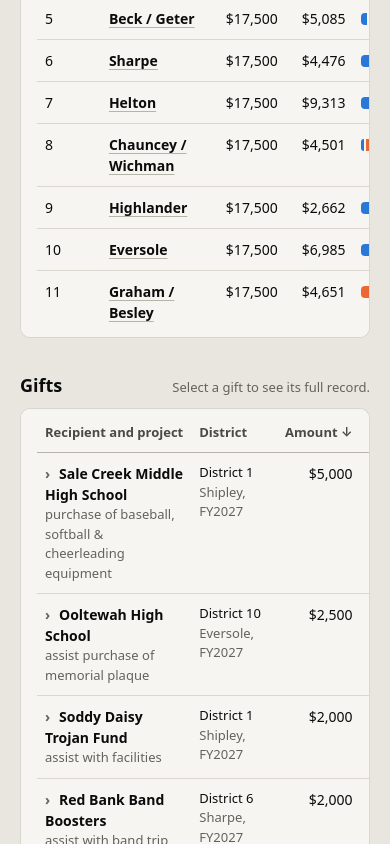
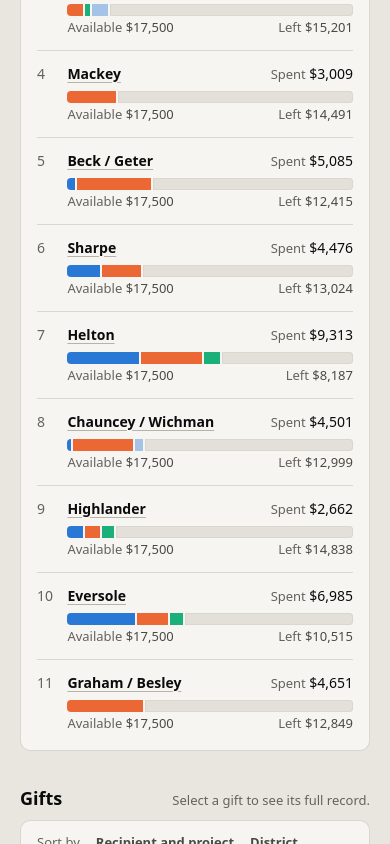
Before and after one commit to sixoverme/hamco-discretionary, a plain HTML site: page site/index.html in a window 390 px wide. Shown: the part 1520-2364 px from the top of the page. Drawn offline with Linux system fonts and the light colour scheme.

Commit message:
Stack the commissioner and gift tables on phones
Rows become stacked blocks under 640px wide so nothing scrolls sideways.
Desktop layout is unchanged.

Co-Authored-By: Claude Opus 5.5 <noreply@anthropic.com>
Claude-Session: https://claude.ai/code/session_018Nv6noDB8XNToefnpjYJ7K

```diff
--- a/site/app.js
+++ b/site/app.js
@@ -333,13 +333,13 @@
 
       const open = () => openCommissioner(p.district, p.commissioner);
       return el("tr", { class: "row", onclick: (e) => { if (!e.target.closest("button, .bar span")) open(); } },
-        el("td", {}, p.district),
-        el("td", {},
+        el("td", { class: "c-dist" }, p.district),
+        el("td", { class: "c-name" },
           el("button", { type: "button", class: "expand", "aria-haspopup": "dialog", onclick: open }, p.commissioner),
           allYears ? el("div", { class: "muted small" }, yearSpan(p.years)) : null),
-        allYears ? null : el("td", { class: "num" }, dollars.format(p.available)),
-        el("td", { class: "num" }, dollars.format(spent)),
-        el("td", { class: "bar-cell" },
+        allYears ? null : el("td", { class: "num c-avail" }, dollars.format(p.available)),
+        el("td", { class: "num c-spent" }, dollars.format(spent)),
+        el("td", { class: "bar-cell c-bar" },
           el("div", { class: "bar", style: `width:${width}%`, role: "img", "aria-label": `${who}: ` + parts.map((x) => `${x.label} ${dollars.format(x.value)}`).join(", ") },
             parts.map((x) => el("span", {
               class: x.cls,
@@ -350,7 +350,7 @@
               onfocus: (e) => showTip(e, who, [{ name: x.label, value: x.value, cls: x.cls, style: x.style }]),
               onblur: hideTip,
             })))),
-        allYears ? null : el("td", { class: "num" }, dollars.format(p.remaining)));
+        allYears ? null : el("td", { class: "num c-left" }, dollars.format(p.remaining)));
     }));
 
     document.getElementById("commissioners").replaceChildren(head, body);
@@ -394,7 +394,7 @@
       el("th", {}, sortButton("recipient", "Recipient and project", "ascending")),
       el("th", {}, sortButton("district", "District", "ascending")),
       el("th", { class: "num" }, sortButton("amount", "Amount", "descending")),
-      el("th", {}, "Resolution"),
+      el("th", { class: "g-res" }, "Resolution"),
       el("th", {}, sortButton("status", "Outcome", "ascending"))));
 
     const rows = [];
@@ -411,14 +411,14 @@
         : el("span", { class: "muted small" }, "Not on record");
 
       rows.push(el("tr", { class: "row", "aria-expanded": String(open), onclick: (e) => { if (!e.target.closest("button")) toggle(); } },
-        el("td", {},
+        el("td", { class: "g-name" },
           el("button", { type: "button", class: "expand", "aria-expanded": String(open), "aria-controls": `rec-${g.gift_id}`, onclick: toggle },
             el("span", { class: "chevron", "aria-hidden": "true" }, "›"), g.recipient),
           g.project ? el("div", { class: "muted small" }, g.project) : null),
-        el("td", { class: "small" }, `District ${g.district}`, el("div", { class: "muted" }, `${g.commissioner}, FY${g.fiscal_year}`)),
-        el("td", { class: "num" }, dollars.format(paid || g.amount_approved)),
-        el("td", { class: "small" }, res),
-        el("td", {}, statusChip(g))));
+        el("td", { class: "small g-dist" }, `District ${g.district}`, el("div", { class: "muted" }, `${g.commissioner}, FY${g.fiscal_year}`)),
+        el("td", { class: "num g-amt" }, dollars.format(paid || g.amount_approved)),
+        el("td", { class: "small g-res" }, res),
+        el("td", { class: "g-status" }, statusChip(g))));
 
       if (open) rows.push(el("tr", { class: "record", id: `rec-${g.gift_id}` }, el("td", { colspan: "5" }, giftRecord(g))));
     });
--- a/site/styles.css
+++ b/site/styles.css
@@ -609,6 +609,84 @@ table.lines td:first-child { padding-left: 0; }
   h1 { font-size: 23px; }
   .tile .value { font-size: 24px; }
   .filters { position: static; }
+
+  /* Phone tables: each row stacks so nothing scrolls sideways. */
+
+  .commissioners, .commissioners tbody,
+  .gifts, .gifts thead, .gifts tbody { display: block; }
+
+  .commissioners thead {
+    position: absolute;
+    width: 1px; height: 1px;
+    overflow: hidden;
+    clip: rect(0 0 0 0);
+  }
+
+  .commissioners tr {
+    display: grid;
+    grid-template-columns: 1.6em 1fr auto;
+    grid-template-areas:
+      "dist name  spent"
+      ".    bar   bar"
+      ".    avail left";
+    gap: 2px 8px;
+    padding: 12px 0;
+    border-bottom: 1px solid var(--grid);
+  }
+
+  .commissioners tr:last-child { border-bottom: 0; }
+  .commissioners td { display: block; padding: 0; border: 0; }
+  .c-dist { grid-area: dist; color: var(--text-muted); }
+  .c-name { grid-area: name; }
+  .c-spent { grid-area: spent; }
+  .c-bar { grid-area: bar; width: auto; min-width: 0; }
+  .c-avail { grid-area: avail; text-align: left; }
+  .c-left { grid-area: left; }
+  .c-avail, .c-left { font-size: 13px; color: var(--text-secondary); }
+  .c-spent::before, .c-avail::before, .c-left::before { color: var(--text-muted); font-size: 13px; }
+  .c-spent::before { content: "Spent "; }
+  .c-avail::before { content: "Available "; }
+  .c-left::before { content: "Left "; }
+
+  .gifts thead tr {
+    display: flex;
+    flex-wrap: wrap;
+    align-items: baseline;
+    gap: 0 16px;
+    border-bottom: 1px solid var(--axis);
+  }
+
+  .gifts thead tr::before { content: "Sort by"; font-size: 13px; color: var(--text-muted); }
+  .gifts thead th { padding: 8px 0; border: 0; }
+  .gifts thead th.g-res { display: none; }
+
+  .gifts tr.row {
+    display: grid;
+    grid-template-columns: 1fr auto;
+    grid-template-areas:
+      "name amt"
+      "dist dist"
+      "res  status";
+    gap: 4px 12px;
+    padding: 12px 0;
+    border-bottom: 1px solid var(--grid);
+  }
+
+  .gifts tr.row td { display: block; padding: 0; border: 0; background: none; }
+  .g-name { grid-area: name; }
+  .g-amt { grid-area: amt; }
+  .g-dist { grid-area: dist; }
+  .g-dist div { display: inline; }
+  .g-dist div::before { content: " · "; }
+  .g-res { grid-area: res; }
+  .g-res::before { content: "Resolution: "; color: var(--text-muted); }
+  .g-status { grid-area: status; justify-self: end; }
+
+  .gifts tr.record { display: block; border-bottom: 1px solid var(--grid); }
+  .record td { display: block; padding: 14px 12px; }
+  .record-grid { grid-template-columns: 1fr; }
+  .record dl { grid-template-columns: max-content minmax(0, 1fr); }
+  .record dd, .record .note { overflow-wrap: anywhere; }
 }
 
 @media print {
```
